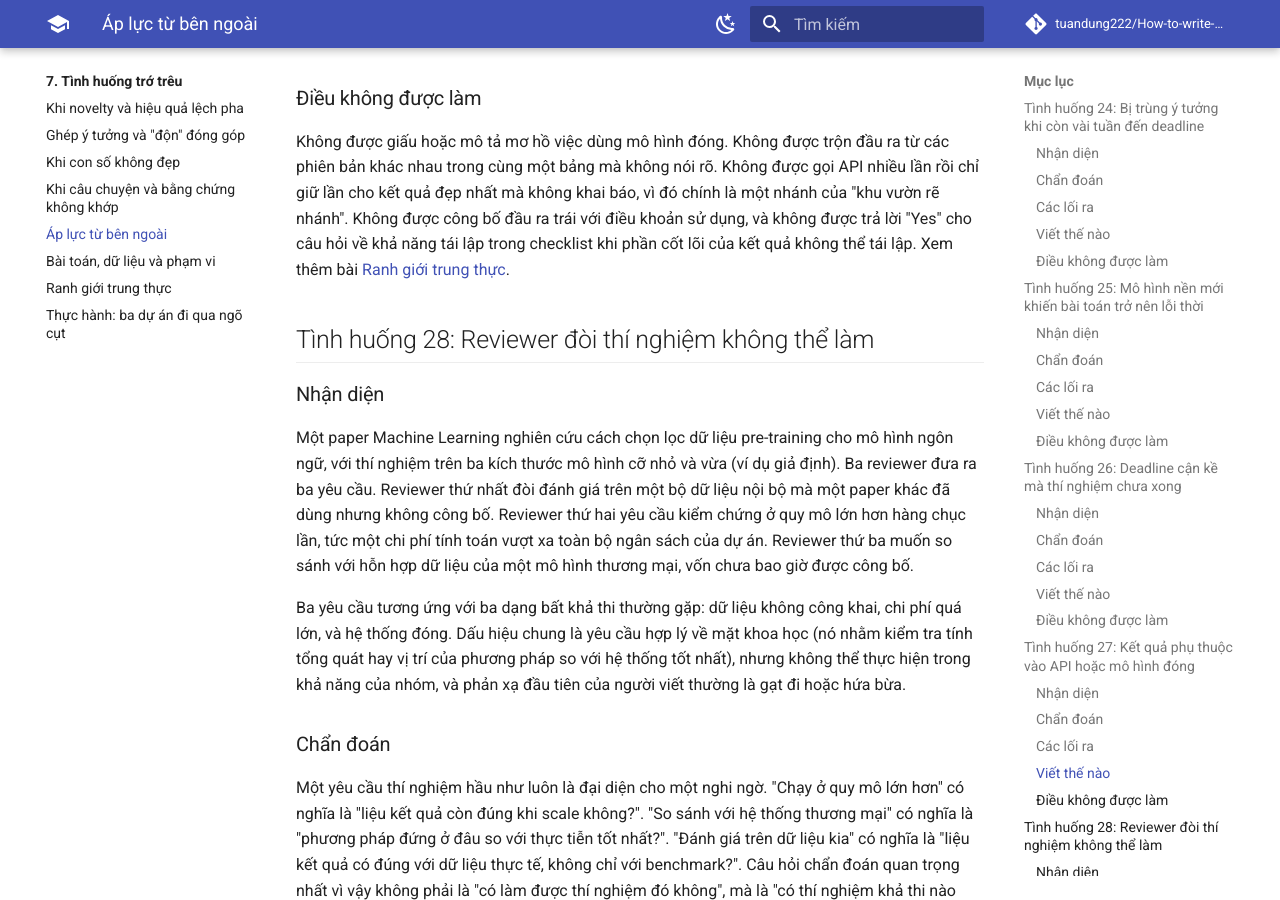
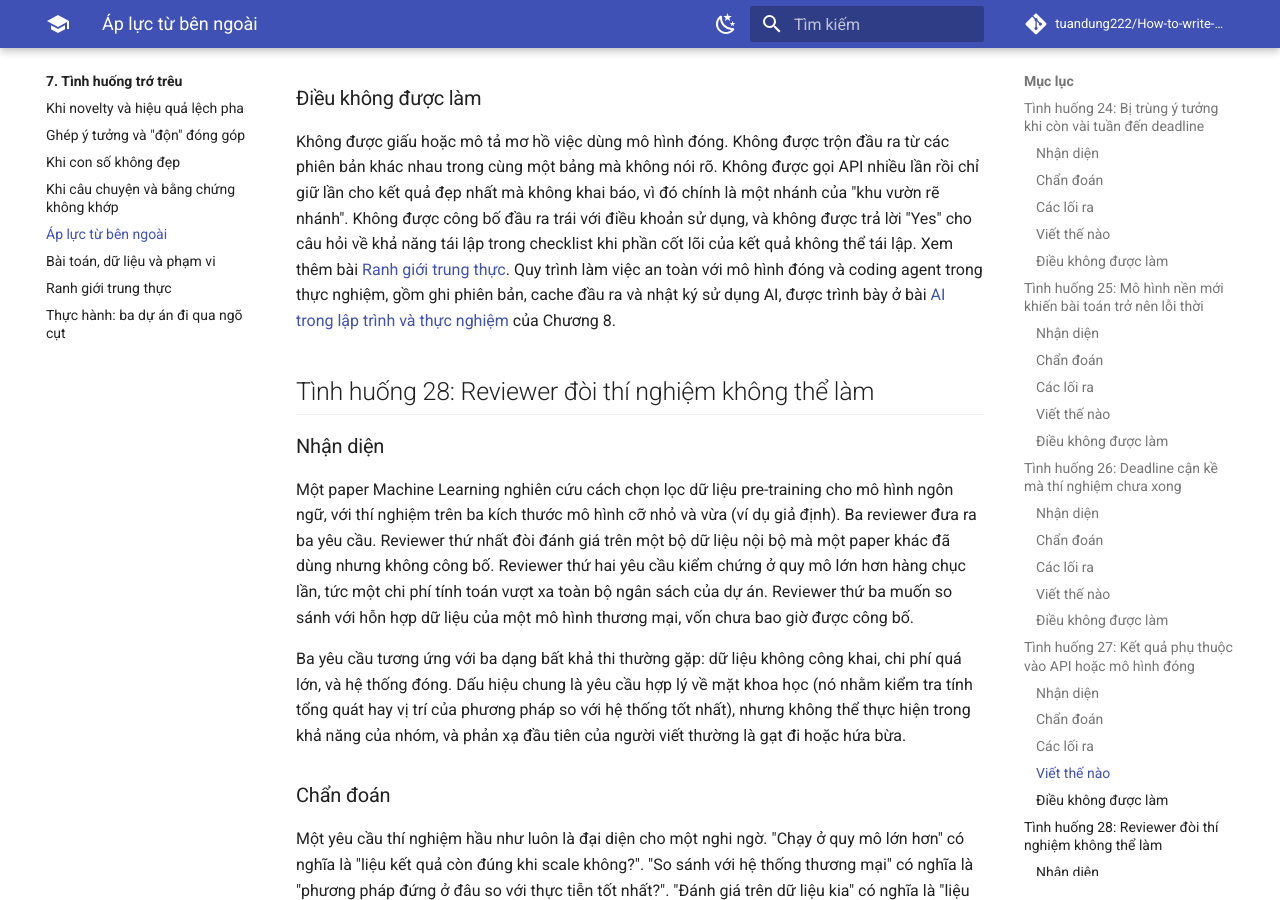
Before and after one commit to tuandung222/How-to-write-Astar-Paper, an MkDocs documentation site: the page built from docs/07-tinh-huong-kho/ap-luc-ben-ngoai.md, in a window 1280 px wide and 900 px high, scrolled down 15809 px. Built offline with MkDocs 1.6.1 and Material for MkDocs 9.7.7, drawn with Linux system fonts in a browser that asks for light colours; comment, search, counter and statistics services are not loaded.

Commit message:
Link TH27 to chapter 8 experiments page
Co-Authored-By: Claude Opus 5.5 <noreply@anthropic.com>
Claude-Session: https://claude.ai/code/session_01PnSv8GAUeHr81U3JHWhtn7

```diff
--- a/docs/07-tinh-huong-kho/ap-luc-ben-ngoai.md
+++ b/docs/07-tinh-huong-kho/ap-luc-ben-ngoai.md
@@ -296,7 +296,7 @@ Phản ứng của reviewer có khác nhau giữa các cộng đồng. Ở NLP,
 
 ### Điều không được làm
 
-Không được giấu hoặc mô tả mơ hồ việc dùng mô hình đóng. Không được trộn đầu ra từ các phiên bản khác nhau trong cùng một bảng mà không nói rõ. Không được gọi API nhiều lần rồi chỉ giữ lần cho kết quả đẹp nhất mà không khai báo, vì đó chính là một nhánh của "khu vườn rẽ nhánh". Không được công bố đầu ra trái với điều khoản sử dụng, và không được trả lời "Yes" cho câu hỏi về khả năng tái lập trong checklist khi phần cốt lõi của kết quả không thể tái lập. Xem thêm bài [Ranh giới trung thực](ranh-gioi-trung-thuc.md).
+Không được giấu hoặc mô tả mơ hồ việc dùng mô hình đóng. Không được trộn đầu ra từ các phiên bản khác nhau trong cùng một bảng mà không nói rõ. Không được gọi API nhiều lần rồi chỉ giữ lần cho kết quả đẹp nhất mà không khai báo, vì đó chính là một nhánh của "khu vườn rẽ nhánh". Không được công bố đầu ra trái với điều khoản sử dụng, và không được trả lời "Yes" cho câu hỏi về khả năng tái lập trong checklist khi phần cốt lõi của kết quả không thể tái lập. Xem thêm bài [Ranh giới trung thực](ranh-gioi-trung-thuc.md). Quy trình làm việc an toàn với mô hình đóng và coding agent trong thực nghiệm, gồm ghi phiên bản, cache đầu ra và nhật ký sử dụng AI, được trình bày ở bài [AI trong lập trình và thực nghiệm](../08-ai-cong-su/thuc-nghiem.md) của Chương 8.
 
 ## Tình huống 28: Reviewer đòi thí nghiệm không thể làm
 
```
